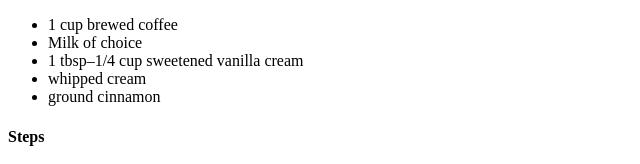
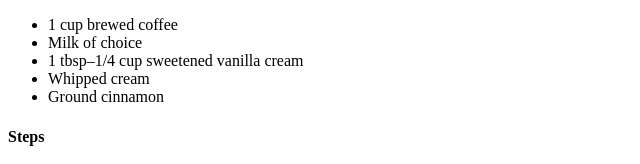
Before and after one commit to Zoriliz/odin-recipes, a plain HTML site: page recipes/Coffee.html in a window 1280 px wide. Shown: the part 731-895 px from the top of the page, 0-640 px from the left. Drawn offline with Linux system fonts and the light colour scheme; files whose address does not match are found by name.

Commit message:
Edit capitalizations of unordered list

```diff
--- a/recipes/Coffee.html
+++ b/recipes/Coffee.html
@@ -11,8 +11,8 @@
         <li>1 cup brewed coffee</li>
         <li>Milk of choice</li>
         <li>1 tbsp–1/4 cup sweetened vanilla cream</li>
-        <li>whipped cream</li>
-        <li>ground cinnamon</li>
+        <li>Whipped cream</li>
+        <li>Ground cinnamon</li>
     </ul>
 
     <h4>Steps</h4>
```
